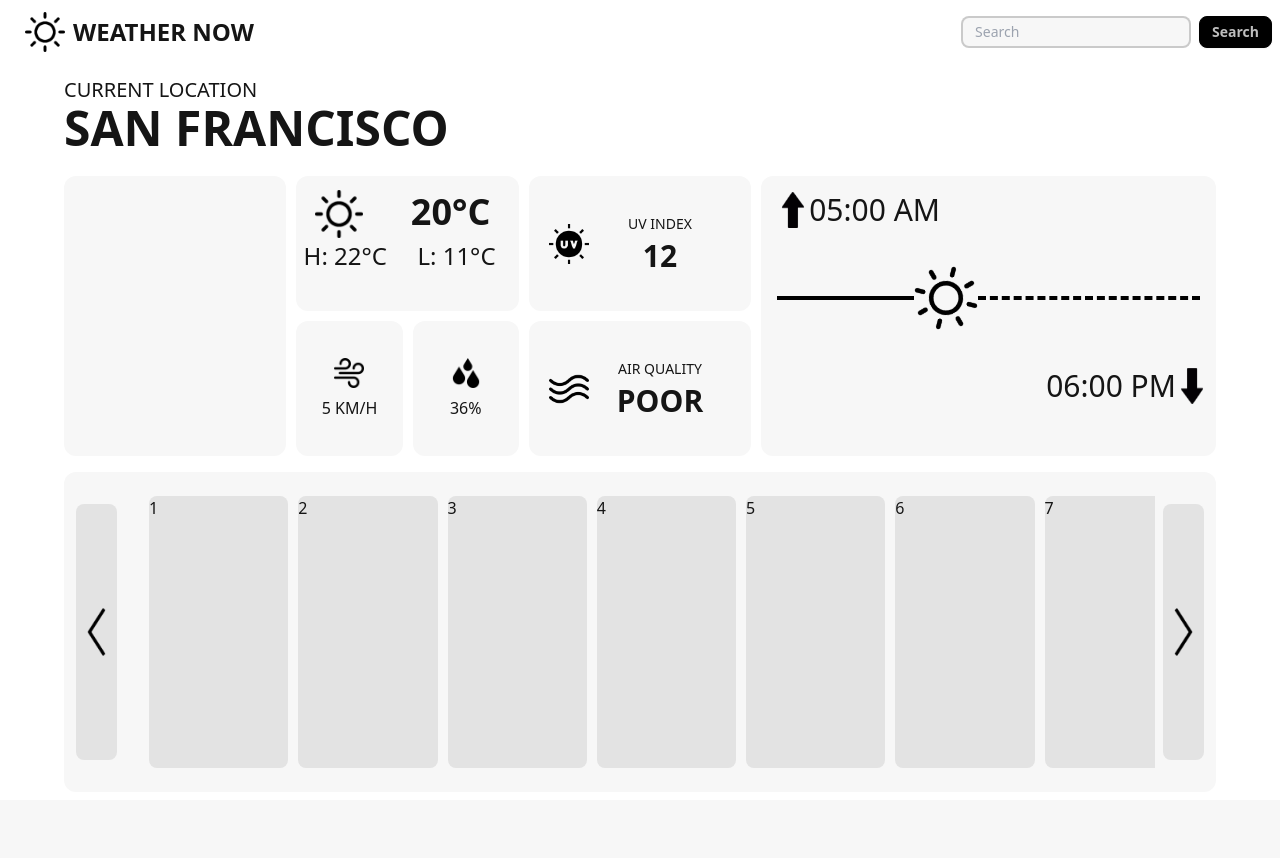
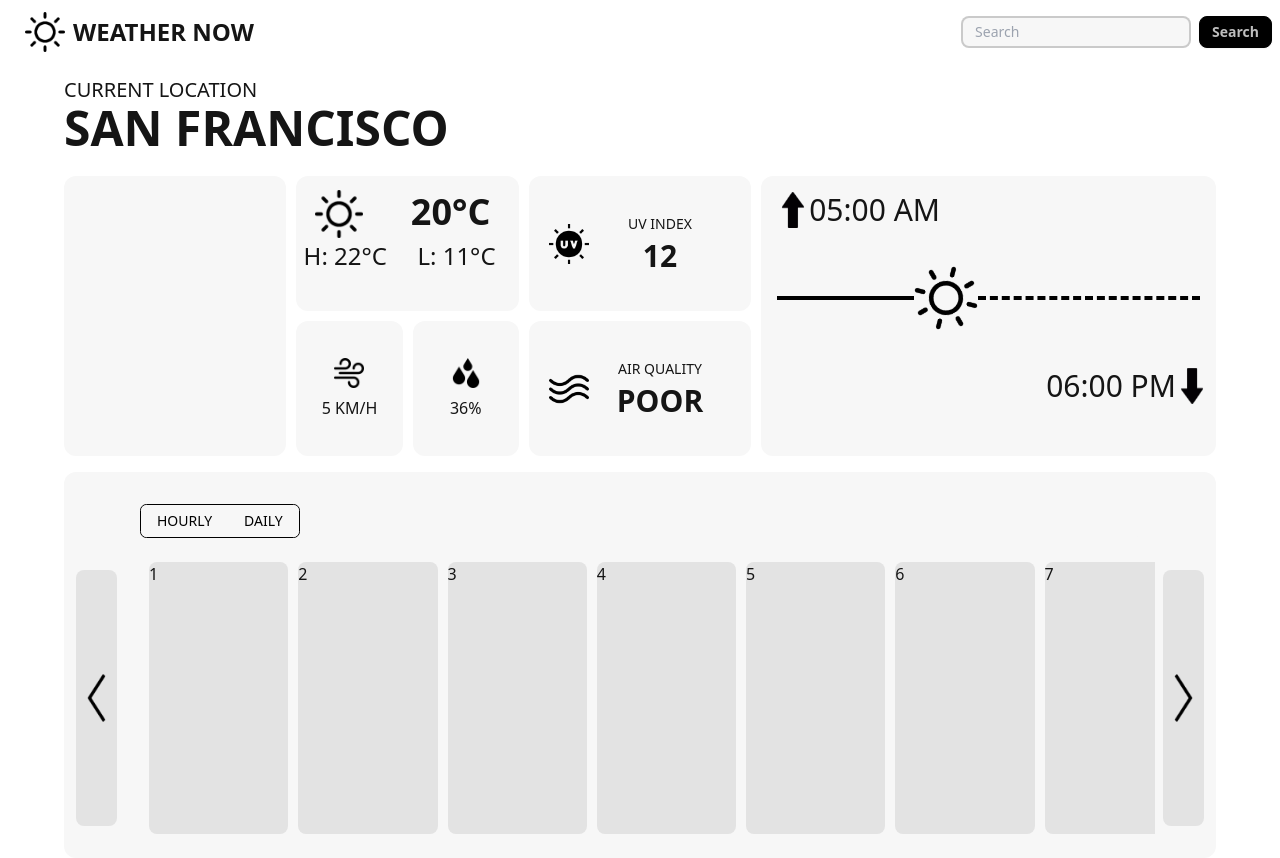
Before and after one commit to Pranav-Official/weatherapp-angular, an Angular app: page / in a window 1280 px wide. Before the commit the page ends 800 px from the top, so only its background shows below. Built offline with nearby package versions, Linux system fonts and the light colour scheme.

Commit message:
feat:add forecast-duration selector

```diff
--- /dev/null
+++ b/src/app/components/forecast-duration-selector/forecast-duration-selector.component.css
@@ -0,0 +1,35 @@
+.tablist-container {
+  background-color: #f7f7f7;
+  margin-left: 4rem;
+  margin-right: 4rem;
+  border-radius: 0.4rem;
+}
+
+.tablist {
+  display: flex;
+  border-color: #000;
+  border-width: 1px;
+  border-radius: 0.4rem;
+  margin-left: 0%;
+  align-items: flex-start;
+  width: fit-content;
+  height: fit-content;
+}
+
+.tab {
+  flex: 1;
+  cursor: pointer;
+  border: none;
+  border-radius: 0.4rem;
+  background-color: #f7f7f7;
+  color: #000;
+}
+.tab:hover {
+  background-color: rgb(204, 204, 209) y;
+  color: #000;
+}
+
+.tab.active {
+  background-color: #000;
+  color: #fff;
+}
--- /dev/null
+++ b/src/app/components/forecast-duration-selector/forecast-duration-selector.component.html
@@ -0,0 +1,13 @@
+<div class="tablist-container">
+  <div class="tablist">
+    @for( duration of durations;track $index){
+    <button
+      class="tab"
+      [attr.data-duration]="duration"
+      (click)="setDuration(duration)"
+    >
+      {{ duration }}
+    </button>
+    }
+  </div>
+</div>
--- /dev/null
+++ b/src/app/components/forecast-duration-selector/forecast-duration-selector.component.ts
@@ -0,0 +1,32 @@
+import { Component, Input, Output, EventEmitter } from '@angular/core';
+
+@Component({
+  selector: 'app-forecast-duration-selector',
+  standalone: true,
+  imports: [],
+  templateUrl: './forecast-duration-selector.component.html',
+  styleUrls: ['./forecast-duration-selector.component.css'],
+})
+export class ForecastDurationSelectorComponent {
+  @Input() selectedDuration: string = 'HOURLY';
+  @Input() durations: string[] = ['HOURLY', 'DAILY'];
+  @Output() durationChange = new EventEmitter<string>();
+
+  setDuration(duration: string) {
+    this.selectedDuration = duration;
+    this.durationChange.emit(duration); // Emit event for external consumption
+    console.log(`Fetching weather forecast for ${duration} duration`);
+
+    // Update active tab visually using Angular features:
+    const tabs = document.querySelectorAll('.tab');
+    tabs.forEach((tab) => tab.classList.remove('active')); // Remove active class from all
+
+    const activeTab = document.querySelector(
+      `button[class*='tab'][data-duration='${duration}']`
+    );
+
+    if (activeTab) {
+      activeTab.classList.add('active');
+    }
+  }
+}
--- a/src/app/components/homepage/homepage.component.html
+++ b/src/app/components/homepage/homepage.component.html
@@ -48,7 +48,9 @@
     </div>
   </div>
   <div class="bg-secondary flex flex-col mt-4 rounded-xl px-3">
-    <div></div>
+    <div class="mt-8">
+      <app-forecast-duration-selector></app-forecast-duration-selector>
+    </div>
     <app-info-carousal></app-info-carousal>
   </div>
 </div>
--- a/src/app/components/homepage/homepage.component.ts
+++ b/src/app/components/homepage/homepage.component.ts
@@ -5,6 +5,7 @@ import { SingleInfoComponent } from '../single-info/single-info.component';
 import { SingleInfoLabelComponent } from '../single-info-label/single-info-label.component';
 import { SunPositionIndicatorComponent } from '../sun-position-indicator/sun-position-indicator.component';
 import { InfoCarousalComponent } from '../info-carousal/info-carousal.component';
+import { ForecastDurationSelectorComponent } from '../forecast-duration-selector/forecast-duration-selector.component';
 
 @Component({
   selector: 'app-homepage',
@@ -18,6 +19,7 @@ import { InfoCarousalComponent } from '../info-carousal/info-carousal.component'
     MapWidgetComponent,
     SunPositionIndicatorComponent,
     InfoCarousalComponent,
+    ForecastDurationSelectorComponent,
   ],
 })
 export class HomepageComponent {}
```
Also changed, not shown: 1 other file (tests, documents, lock files or other folders).
